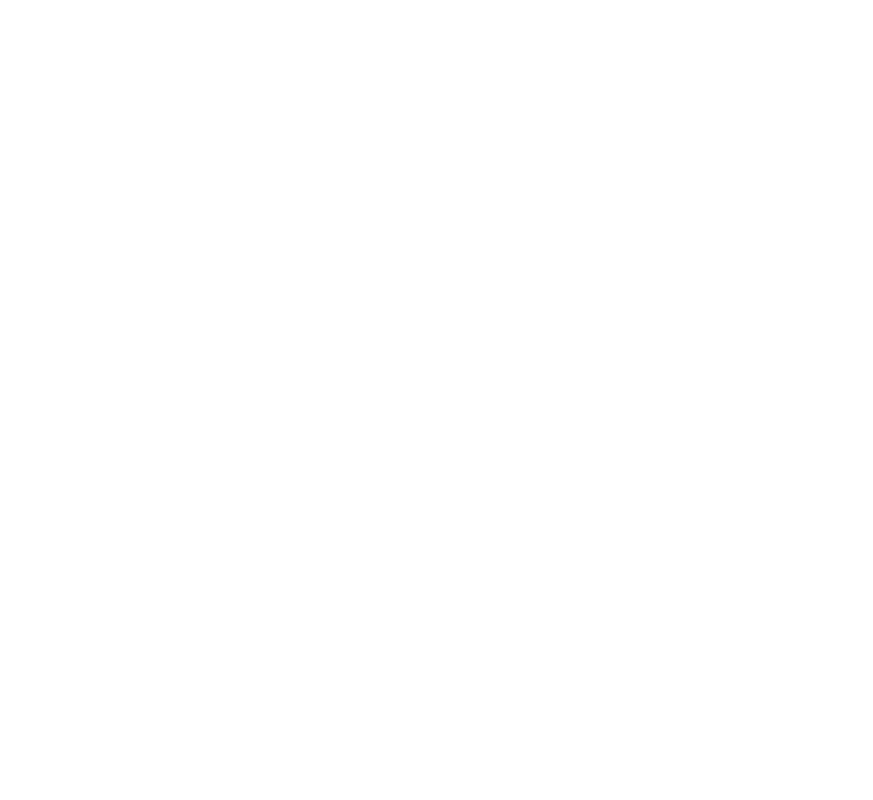
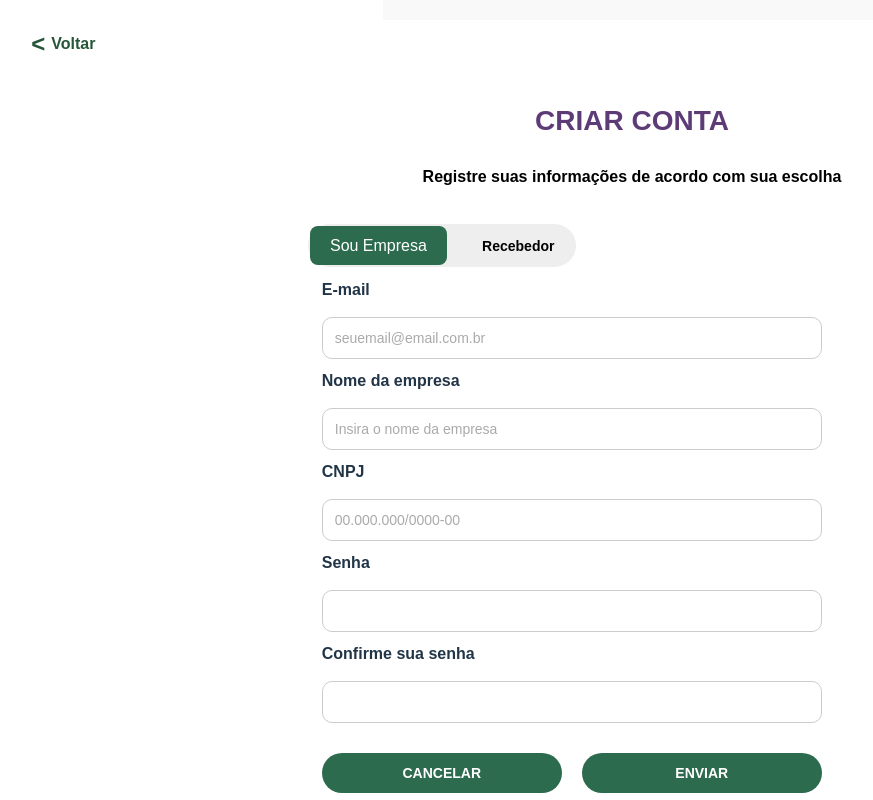
Before and after one commit to DharamLOL/AgroTech, a React (Vite) app: page /cadastro in a window 1280 px wide. Before the commit this address had no page. Shown: the top 800 px of the page, without its empty margins (8-881 px from the left). Built offline with nearby package versions, Linux system fonts and the light colour scheme.

Commit message:
Página de cadastro
está tudo funcionando e lindoooooooooo!!!!!!!!!!!!!!

```diff
--- a/src/App.jsx
+++ b/src/App.jsx
@@ -1,14 +1,15 @@
 import { BrowserRouter, Routes, Route } from "react-router-dom";
 import Vendas from "./pages/Vendas";
 import Login from "./pages/Login";
+import Cadastro from "./pages/Cadastro";
 
 function App() {
   return (
     <BrowserRouter>
       <Routes>
         <Route path="/" element={<Vendas />} />
-       <Route path="/login" element={<Login />} />
-
+        <Route path="/login" element={<Login />} />
+        <Route path="/cadastro" element={<Cadastro />} />
       </Routes>
     </BrowserRouter>
   );
--- /dev/null
+++ b/src/css/Cadastro.module.css
@@ -0,0 +1,154 @@
+/* Reset básico */
+.container {
+  height: 100%;
+  margin: 0;
+  padding: 0;
+  font-family: 'Arial', sans-serif;
+  background-color: #f9f9f9;
+  display: flex;
+  flex-direction: column;
+  align-items: center;
+}
+
+/* Botão de voltar */
+.voltar {
+  position: absolute;
+  top: 20px;
+  left: 20px;
+  background: none;
+  border: none;
+  color: #255639;
+  font-weight: bold;
+  font-size: 16px;
+  cursor: pointer;
+  display: flex;
+  align-items: center;
+}
+
+.voltar::before {
+  content: '<';
+  font-size: 24px;
+  margin-right: 6px;
+}
+
+.whiteBorder {
+  background-color: #fff;
+  width: 130%;
+  padding: 20px;
+  border-radius: 10px;
+  margin: 20px;
+}
+
+/* Título e subtítulo */
+.title {
+  margin-top: 60px;
+  font-size: 28px;
+  color: #5d3b76;
+  font-weight: 900;
+  text-align: center;
+}
+
+.subtitle {
+  text-align: center;
+  color: #000;
+  font-weight: 600;
+  margin-bottom: 30px;
+}
+
+/* Botões toggle */
+.toggleButtons {
+  display: inline-flex;
+  background-color: #eeeeee;
+  border-radius: 999px;
+  padding: 2px;
+  gap: 15px;
+  margin: 5px auto;
+}
+
+.toggleButton {
+  border: none;
+  padding: 10px 20px;
+  border-radius: 999px;
+  background-color: transparent;
+  font-weight: bold;
+  cursor: pointer;
+  transition: background-color 0.3s, color 0.3s;
+  color: #000;
+  font-size: 14px;
+}
+
+.toggleButtonActive {
+  background-color: #2c6b4d;
+  color: #fff;
+}
+
+.toggleButton:hover:not(.toggleButtonActive) {
+  background-color: #ddd;
+}
+
+/* Formulário */
+.formFieldset {
+  border: none;
+  display: flex;
+  flex-direction: column;
+  gap: 15px;
+  margin-bottom: 40px;
+}
+
+.form {
+  display: flex;
+  flex-direction: column;
+  gap: 10px;
+}
+
+.label {
+  font-weight: bold;
+  margin-bottom: 5px;
+}
+
+.input {
+  padding: 12px;
+  border: 1px solid #ccc;
+  border-radius: 10px;
+  font-size: 14px;
+  color: #333;
+}
+
+.input::placeholder {
+  color: #aaa;
+}
+
+/* Botões de enviar/cancelar */
+.formButtons {
+  display: flex;
+  justify-content: space-between;
+  gap: 20px;
+  margin-top: 20px;
+}
+
+.cancelButton,
+.submitButton {
+  flex: 1;
+  padding: 12px;
+  border: none;
+  border-radius: 999px;
+  font-weight: bold;
+  font-size: 14px;
+  cursor: pointer;
+  color: white;
+  background-color: #2c6b4d;
+}
+
+/* Rodapé */
+.footer {
+  margin-top: auto;
+  padding: 60px 0 30px 0;
+  display: flex;
+  justify-content: center;
+  align-items: center;
+}
+
+.footerImage {
+  width: 110px;
+  height: auto;
+}
--- a/src/css/Login.module.css
+++ b/src/css/Login.module.css
@@ -47,22 +47,17 @@
   background-color: rgba(255, 255, 255, 0.9);
 }
 
-/* Container da Imagem */
-.imageContainer {
-  text-align: center;
-  margin-bottom: 2rem;
+/* Tipografia */
+.poppinsText {
+  font-family: "Poppins", sans-serif;
+  font-weight: 700;
+  font-style: normal;
+  color: #593F71;
 }
 
-/* Imagem ajustada para não cortar */
-.loginImage {
-  max-width: 100%;
-  height: auto;
-  max-height: 150px;
-  display: block;
-  margin: 0 auto;
-  object-fit: contain;
-  border-radius: 6px;
-  padding: 10px 0;
+.title {
+  font-family: "Poppins", sans-serif;
+  color: #593F71;
 }
 
 /* Campos do Formulário */
@@ -73,10 +68,11 @@
   border-radius: 0.25rem;
 }
 
-/* Mensagens de Validação */
-.invalidFeedback {
-  color: #e74a3b;
-  font-size: 0.8rem;
+/* Botões */
+.btnCustom {
+  width: 80%;
+  margin: 0 auto;
+  display: block;
 }
 
 /* Botão Primário (Enviar) */
@@ -105,6 +101,34 @@
 .bgButton2:hover {
   background-color: #5d5269;
   color: white;
+}
+
+/* Imagem ajustada para não cortar */
+.loginImage {
+  max-width: 100%;
+  height: auto;
+  max-height: 150px;
+  display: block;
+  margin: 0 auto;
+  object-fit: contain;
+  border-radius: 6px;
+  padding: 10px 0;
+}
+
+/* Container da Imagem */
+.imageContainer {
+  text-align: center;
+  margin-bottom: 2rem;
+}
+
+/* Mensagens de Validação */
+.invalidFeedback {
+  color: #e74a3b;
+  font-size: 0.8rem;
+}
+
+.isInvalid {
+  border-color: #e74a3b;
 }
 
 /* Social buttons */
--- a/src/index.css
+++ b/src/index.css
@@ -63,4 +63,155 @@
   button {
     background-color: #f9f9f9;
   }
+
+
+html, body {
+    height: 100%;
+    margin: 0;
+    padding: 0;
+    font-family: 'Arial', sans-serif;
+    background-color: #f9f9f9;
+    display: flex;
+    flex-direction: column;
+    align-items: center;
 }
+
+/* Botão de voltar */
+.voltar {
+    position: absolute;
+    top: 20px;
+    left: 20px;
+    background: none;
+    border: none;
+    color: #255639;
+    font-weight: bold;
+    font-size: 16px;
+    cursor: pointer;
+    display: flex;
+    align-items: center;
+}
+
+.voltar::before {
+    content: '<';
+    font-size: 24px;
+    margin-right: 6px;
+}
+
+/* Título e subtítulo */
+h2 {
+    margin-top: 60px;
+    font-size: 28px;
+    color: #5d3b76;
+    font-weight: 900;
+    text-align: center;
+}
+
+p {
+    text-align: center;
+    color: #000;
+    font-weight: 600;
+    margin-bottom: 30px;
+}
+
+/* Botões "Sou doador" e "Recebedor" */
+.toggle-buttons {
+    display: inline-flex;
+    background-color: #eeeeee;
+    border-radius: 999px;
+    padding: 4px;
+    gap: 4px;
+    margin: 20px auto 30px auto;
+}
+
+.toggle-buttons button {
+    border: none;
+    padding: 10px 20px;
+    border-radius: 999px;
+    background-color: transparent;
+    font-weight: bold;
+    cursor: pointer;
+    transition: background-color 0.3s, color 0.3s;
+    color: #000;
+    font-size: 14px;
+}
+
+.toggle-buttons button.ativo {
+    background-color: #2c6b4d;
+    color: #fff;
+}
+
+/* Formulário */
+fieldset {
+    background-color: #fff;
+    border: none;
+    width: 100%;
+    max-width: 500px;
+    display: flex;
+    flex-direction: column;
+    gap: 15px;
+    margin-bottom: 40px;
+}
+
+form {
+    display: flex;
+    flex-direction: column;
+    gap: 10px;
+}
+
+label {
+    font-weight: bold;
+    margin-bottom: 5px;
+}
+
+input {
+    padding: 12px;
+    border: 1px solid #ccc;
+    border-radius: 10px;
+    font-size: 14px;
+    color: #333;
+}
+
+input::placeholder {
+    color: #aaa;
+}
+
+/* Botões de enviar/cancelar */
+.botoes-formulario {
+    display: flex;
+    justify-content: space-between;
+    gap: 20px;
+    margin-top: 20px;
+}
+
+button[type="reset"],
+button[type="submit"] {
+    flex: 1;
+    padding: 12px;
+    border: none;
+    border-radius: 999px;
+    font-weight: bold;
+    font-size: 14px;
+    cursor: pointer;
+    color: white;
+}
+
+button[type="reset"],
+button[type="submit"] {
+    background-color: #2c6b4d;
+}
+
+/* Rodapé */
+footer {
+    margin-top: auto;
+    padding: 60px 0 30px 0;
+    display: flex;
+    justify-content: center;
+    align-items: center;
+}
+
+footer img {
+    width: 110px;
+    height: auto;
+}
+
+}
--- /dev/null
+++ b/src/pages/Cadastro.jsx
@@ -0,0 +1,100 @@
+import React, { useState } from 'react';
+import styles from "../css/Cadastro.module.css";
+import cadastroImage from '../assets/cadastro.png'; // Import da imagem
+
+function Cadastro() {
+  const [tipoConta, setTipoConta] = useState('empresa');
+
+  return (
+    <div className={styles.container}>
+      {/* Botão Voltar */}
+      <button className={styles.voltar}>Voltar</button>
+
+      <div className={styles.whiteBorder}>
+        <h2 className={styles.title}>CRIAR CONTA</h2>
+        <p className={styles.subtitle}>Registre suas informações de acordo com sua escolha</p>
+
+        {/* Botões Toggle */}
+        <div className={styles.toggleButtons}>
+          <button
+            className={tipoConta === "empresa" ? styles.toggleButtonActive : styles.toggleButton}
+            onClick={() => setTipoConta("empresa")}
+          >
+            Sou Empresa
+          </button>
+          <button
+            className={tipoConta === "cliente" ? styles.toggleButtonActive : styles.toggleButton}
+            onClick={() => setTipoConta("cliente")}
+          >
+            Recebedor
+          </button>
+        </div>
+
+        {/* Formulário Empresa */}
+        {tipoConta === 'empresa' && (
+          <fieldset className={styles.formFieldset}>
+            <form className={styles.form}>
+              <label className={styles.label} htmlFor='emailEmpresa'>E-mail</label>
+              <input className={styles.input} id='emailEmpresa' type='email' placeholder='seuemail@email.com.br' required />
+
+              <label className={styles.label} htmlFor='nomeEmpresa'>Nome da empresa</label>
+              <input className={styles.input} id='nomeEmpresa' type='text' placeholder='Insira o nome da empresa' required />
+
+              <label className={styles.label} htmlFor='CNPJ'>CNPJ</label>
+              <input className={styles.input} id='CNPJ' type='text' placeholder='00.000.000/0000-00' required />
+
+              <label className={styles.label} htmlFor='senhaEmpresa'>Senha</label>
+              <input className={styles.input} id='senhaEmpresa' type='password' minLength='6' maxLength='16' required />
+
+              <label className={styles.label} htmlFor='conferiSenhaEmpresa'>Confirme sua senha</label>
+              <input className={styles.input} id='conferiSenhaEmpresa' type='password' minLength='6' maxLength='16' required />
+
+              <div className={styles.formButtons}>
+                <button className={styles.cancelButton} type='reset'>CANCELAR</button>
+                <button className={styles.submitButton} type='submit'>ENVIAR</button>
+              </div>
+            </form>
+          </fieldset>
+        )}
+
+        {/* Formulário Cliente */}
+        {tipoConta === 'cliente' && (
+          <fieldset className={styles.formFieldset}>
+            <form className={styles.form}>
+              <label className={styles.label} htmlFor='emailCliente'>E-mail</label>
+              <input className={styles.input} id='emailCliente' type='email' placeholder='seuemail@email.com.br' required />
+
+              <label className={styles.label} htmlFor='nomeCliente'>Nome</label>
+              <input className={styles.input} id='nomeCliente' type='text' placeholder='Insira seu nome' required />
+
+              <label className={styles.label} htmlFor='CPF'>CPF</label>
+              <input className={styles.input} id='CPF' type='text' placeholder='000.000.000-00' required />
+
+              <label className={styles.label} htmlFor='senhaCliente'>Senha</label>
+              <input className={styles.input} id='senhaCliente' type='password' minLength='6' maxLength='16' required />
+
+              <label className={styles.label} htmlFor='conferiSenhaCliente'>Confirme sua senha</label>
+              <input className={styles.input} id='conferiSenhaCliente' type='password' minLength='6' maxLength='16' required />
+
+              <div className={styles.formButtons}>
+                <button className={styles.cancelButton} type='reset'>CANCELAR</button>
+                <button className={styles.submitButton} type='submit'>ENVIAR</button>
+              </div>
+            </form>
+          </fieldset>
+        )}
+      </div>
+
+      {/* Rodapé com imagem importada */}
+      <footer className={styles.footer}>
+        <img
+          className={styles.footerImage}
+          src={cadastroImage}  // Imagem importada
+          alt="Logo"
+        />
+      </footer>
+    </div>
+  );
+}
+
+export default Cadastro;
```
Also changed, not shown: src/assets/cadastro.png (added).
